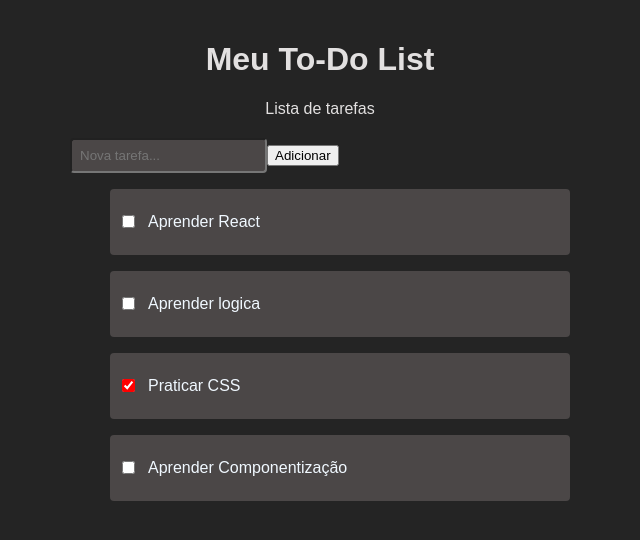
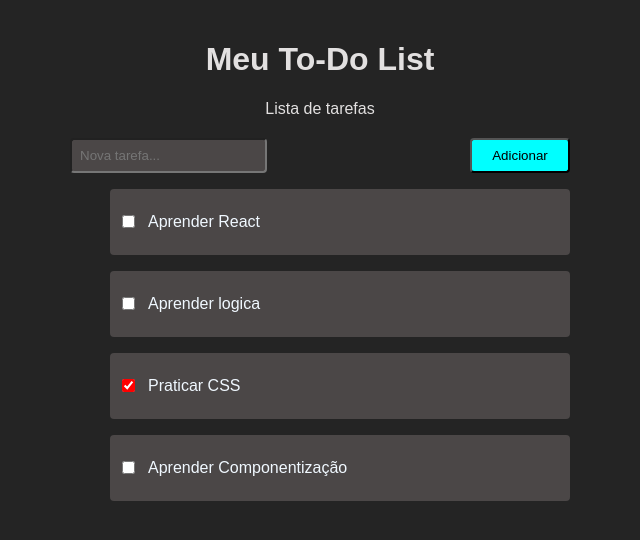
Before and after one commit to polyanetuag/todo-list, a React (Vite) app: page / in a window 1280 px wide. Shown: the top 540 px of the page, without its empty margins (320-960 px from the left). Built offline with nearby package versions, Linux system fonts and the light colour scheme.

Commit message:
feat: enhance AddTask component with improved styling for form and button

```diff
--- a/src/componentes/AddTask/index.jsx
+++ b/src/componentes/AddTask/index.jsx
@@ -18,7 +18,7 @@ export function AddTask({ onAddTask }) {
   };
 
   return (
-    <form onSubmit={handleSubmit}>
+    <form className="form-add-task" onSubmit={handleSubmit}>
       <input
         className="input-new-task"
         type="text"
@@ -26,7 +26,9 @@ export function AddTask({ onAddTask }) {
         value={taskText}
         onChange={(event) => setTaskText(event.target.value)}
       />
-      <button type="submit">Adicionar</button>
+      <button className="button-add-task" type="submit">
+        Adicionar
+      </button>
     </form>
   );
 }
--- a/src/componentes/AddTask/styles.css
+++ b/src/componentes/AddTask/styles.css
@@ -1,9 +1,26 @@
+.form-add-task{
+  display: flex;
+  align-items: center;
+  text-align: center;
+  justify-content: space-between;
+}
+
 .input-new-task {
-  /* display: flex; */
+  display: flex;
   align-items: center;
   justify-content: space-between;
+  margin: auto 0;
   padding: 8px;
   background: rgb(75, 71, 71);
   border-radius: 4px;
+  align-items: center;
 
 }
+
+.button-add-task {
+  background-color: aqua;
+  width: 100px;
+  padding: 8px;
+  border-radius: 4px;
+
+}
```
